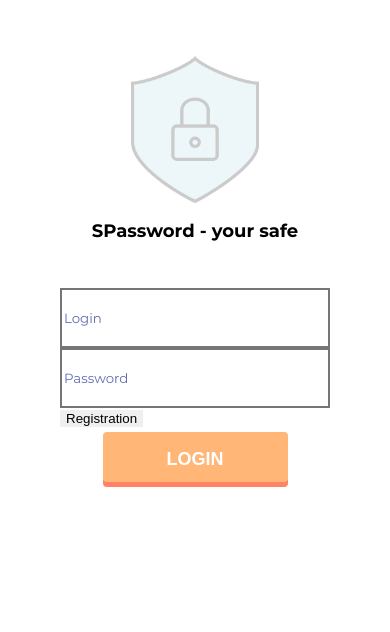
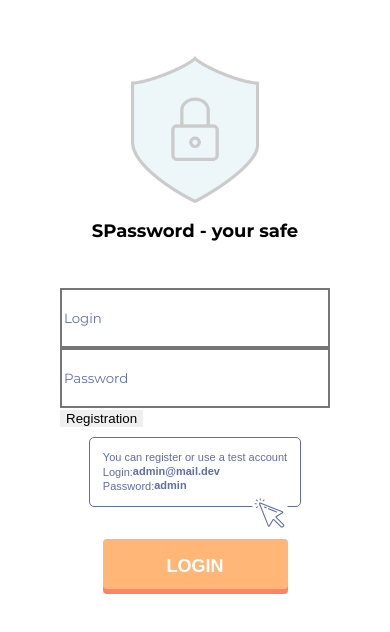
Before and after one commit to AlexandrVinogradov/SPassword-React-Redux, a React (Create React App) app: page / in a window 390 px wide. Shown: the top 632 px of the page. Built offline with nearby package versions, Linux system fonts and the light colour scheme.

Commit message:
added Login hint with mobile, change homepage in package.json

```diff
--- a/package.json
+++ b/package.json
@@ -2,7 +2,7 @@
   "name": "spassword",
   "version": "0.1.0",
   "private": true,
-  "homepage": "https://alexandrvinogradov.github.io/SPassword-React-Redux",
+  "homepage": "http://spassword.online/",
   "dependencies": {
     "@testing-library/jest-dom": "^4.2.4",
     "@testing-library/react": "^9.3.2",
--- a/src/components/Login/Login.tsx
+++ b/src/components/Login/Login.tsx
@@ -79,6 +79,7 @@ const LoginForm: React.FC<any> = (props: LoginFormOwnPropsTypes) => {
         component={Input}
         name='passwordInputValue'
         onChange={resetInitialValues}
+        type='password'
       />
       <NavLink to='/registration'>
         <button onClick={resetInitialValues} className={style.registration_toggle_btn} type='button'>
--- a/src/components/Login/TestAccountLogin/TestAccountLogin.module.scss
+++ b/src/components/Login/TestAccountLogin/TestAccountLogin.module.scss
@@ -29,12 +29,18 @@
   right: get-vw1230(-270px);
   animation: animation-convulsions 7000ms infinite;
 
+  // removed animation bug with border-right
+  margin-right: 1px;
+
   @include max-width(1229px) {
     margin-top: get-vw1230(170px);
 
   }
   @include max-width($tableWidth) {
-    display: none;
+    animation: none;
+    position: static;
+    margin-top: 0px;
+    margin: 10px auto 27px;
   }
 
   .hintBlock {
@@ -49,12 +55,15 @@
     display: block;
     text-align: left;
 
-    // @include max-width($tableWidth) {
-    //   display: none;
-    // }
     @include max-width(992px) {
       font-size: get-vw1230(13px);
       max-width: get-vw1230(290px);
+    }
+
+    @include max-width($tableWidth) {
+      max-width: 220px;
+      width: 100%;
+      font-size: 11px;
     }
 
     span {
@@ -81,14 +90,21 @@
     transform: scale(-1, -1);
     fill: $link-color;
     width: get-vw1230(100px);
+
+    @include max-width($tableWidth) {
+      display: none;
+    }
   }
   .icon_click_here {
     position: absolute;
     right: 10px;
     bottom: -25px;
-    // width: get-vw1230(40px);
     width: 40px;
     height: get-vw1230(40px);
     fill: $contrast-color;
+
+    @include max-width($tableWidth) {
+      height: 35px;
+    }
   }
 }
--- a/src/components/Main/Interface/MobileNavList/MobileNavList.module.scss
+++ b/src/components/Main/Interface/MobileNavList/MobileNavList.module.scss
@@ -3,7 +3,8 @@
 
 .MobileNavList {
   background: $default-color;
-  height: 200px;
+  // height: 200px;
+  padding-bottom: 20px;
   width: 100%;
   position: absolute;
   top: 0;
--- a/src/components/Main/ModalAdd/ModalAdd.tsx
+++ b/src/components/Main/ModalAdd/ModalAdd.tsx
@@ -6,7 +6,7 @@ import SVGIcon from '../../../SVGIcons'
 import style from './ModalAdd.module.scss'
 import { required, maxLengthCreator } from '../../../utils/validators'
 
-const maxLength = maxLengthCreator(20)
+const maxLength = maxLengthCreator(15)
 
 type ModalAddPropsTypes = {
   handleCloseModal: (isShowAcceptModal: any) => void,
--- a/src/components/common/FormsControls/FormControls.tsx
+++ b/src/components/common/FormsControls/FormControls.tsx
@@ -1,5 +1,5 @@
 import React from 'react'
-import { WrappedFieldProps} from "redux-form"
+import { WrappedFieldProps } from 'redux-form'
 import s from './FormControls.module.scss'
 
 type InputPropsTypes = {
@@ -9,11 +9,12 @@ type InputPropsTypes = {
   autoFocus: boolean,
   className: string,
   active: boolean,
+  type: string,
 }
 type InputTypes = WrappedFieldProps & InputPropsTypes
 
 export const Input: React.FC<any> = (props: InputTypes) => {
-  const { input, meta, placeholder, autoFocus, className, active } = props
+  const { input, meta, placeholder, autoFocus, className, active, type } = props
   const hasError = meta.touched && meta.error
   return (
     <div className={`${s.formControl} ${hasError ? s.error : ''}`}>
@@ -23,7 +24,7 @@ export const Input: React.FC<any> = (props: InputTypes) => {
           placeholder={placeholder}
           className={className}
           active={active}
-          type='text'
+          type={type}
           {...input}
           {...meta}
         />
```
